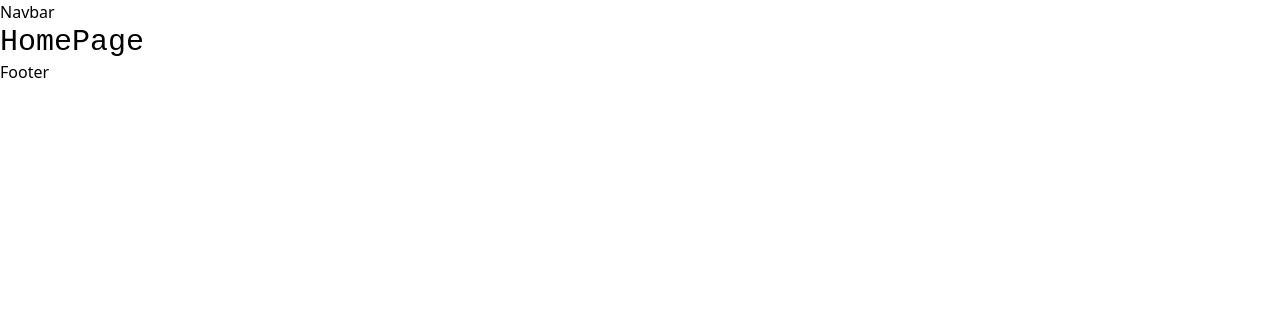
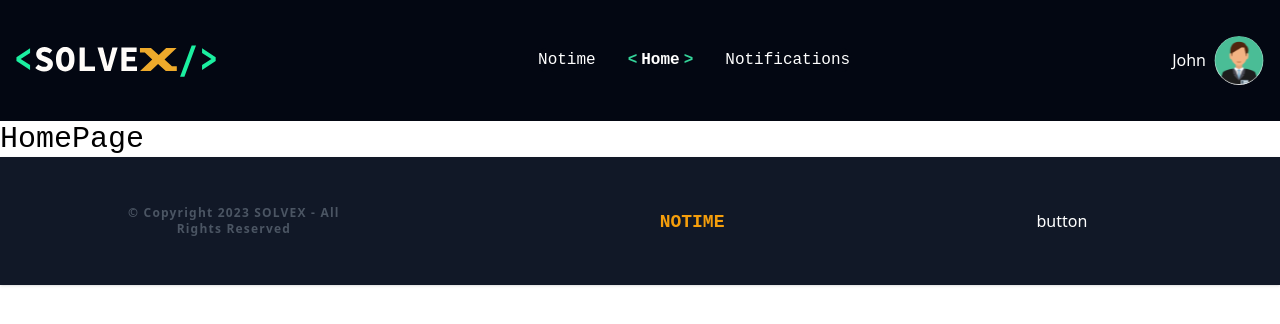
Before and after one commit to DareDevilStudios/notime-solve-x, a Next.js app: page / in a window 1280 px wide. Shown: the top 324 px of the page. Built offline with nearby package versions, Linux system fonts and the light colour scheme.

Commit message:
navbar and footer updated.

```diff
--- a/src/common/components/Footer.jsx
+++ b/src/common/components/Footer.jsx
@@ -1,13 +1,35 @@
 import Image from 'next/image'
 import React from 'react'
 
-const Footer = () => {
-  return (
+const Footer = () => (
+
+<footer class="bg-gray-900 shadow h-32 justify-center items-center flex py-11 px-24">
+
+  <div className='justify-center items-center flex gap-72'>
+
+  <div class=" p-4 flex items-center justify-between">
+      <span class="text-xs text-gray-600 sm:text-center font-bold font-poppins tracking-widest">© Copyright 2023 SOLVEX - All Rights Reserved
+    </span>
+    </div>
+
     <div>
-        <h1>Footer</h1>
+    <ul class="flex flex-wrap items-center mt-3 text-sm font-medium text-gray-500 sm:mt-0">
+        <li className='text-amber-500 text-lg'>
+            <a href="#" class="mr-4 hover:underline md:mr-6 font-bold font-code track">NOTIME</a>
+        </li>
+    </ul>
+    </div>
 
+    <div className='w-[200px] justify-center items-center text-white'>
+     button
     </div>
+
+  </div>
+
+</footer>
+
+
   )
-}
+
 
 export default Footer
--- a/src/common/components/Navbar.jsx
+++ b/src/common/components/Navbar.jsx
@@ -1,12 +1,48 @@
 import Image from 'next/image'
 import React from 'react'
 
-const Navbar = () => {
-  return (
+const Navbar = () => (
+
+<nav class="bg-gray-950 border-gray-200  justify-center items-center py-5">
+
+  <div class="max-w-screen-xl flex flex-wrap items-center justify-between mx-auto p-4">
+
     <div>
-        <h1>Navbar</h1>
+    <a href="https://flowbite.com/" class="flex items-center">
+        <span class="self-center text-2xl font-semibold whitespace-nowrap">
+          <Image src="/icon.svg" alt="Solvex Logo" width={200} height={200} />
+        </span>
+    </a>
     </div>
-  )
-}
+
+    <div class="w-full md:block md:w-auto justify-center items-center py-1 px-3">
+      <ul class="flex flex-col p-4 md:p-0 mt-4 border border-gray-100 rounded-lg bg-gray-950 md:flex-row md:space-x-8 md:mt-0 md:border-0 md:bg-gray-950">
+        <li>
+          <a href="#" class="block py-2 pl-3 pr-4 text-white md:hover:text-blue-700 bg-blue-700 rounded md:bg-transparent  md:p-0 font-code font-medium">Notime</a>
+        </li>
+        <li>
+          <a href="#" class="block py-2 pl-3 pr-4 text-white rounded hover:bg-blue-700 md:hover:bg-transparent md:border-0 md:hover:text-blue-700 md:p-0 font-code font-medium">
+            <span class="text-emerald-400 font-black">&lt;</span>
+            <span class="text-white font-black mx-1
+            ">Home</span>
+            <span class="text-emerald-400 font-black">&gt;</span>
+          </a>
+        </li>
+        <li>
+          <a href="#" class="block py-2 pl-3 pr-4 text-white rounded hover:bg-blue-700 md:hover:bg-transparent md:border-0 md:hover:text-blue-700 md:p-0 font-code font-medium">Notifications</a>
+        </li>
+      </ul>
+    </div>
+
+    <div className='justify-start items-center flex mr'>
+      <span className='text-white mr-2'>John</span>
+      <Image src="/profile-pic.svg" className='rounded-full'  width={50} height={50}/>
+    </div>
+
+  </div>
+</nav>
+
+)
+
 
 export default Navbar
```
